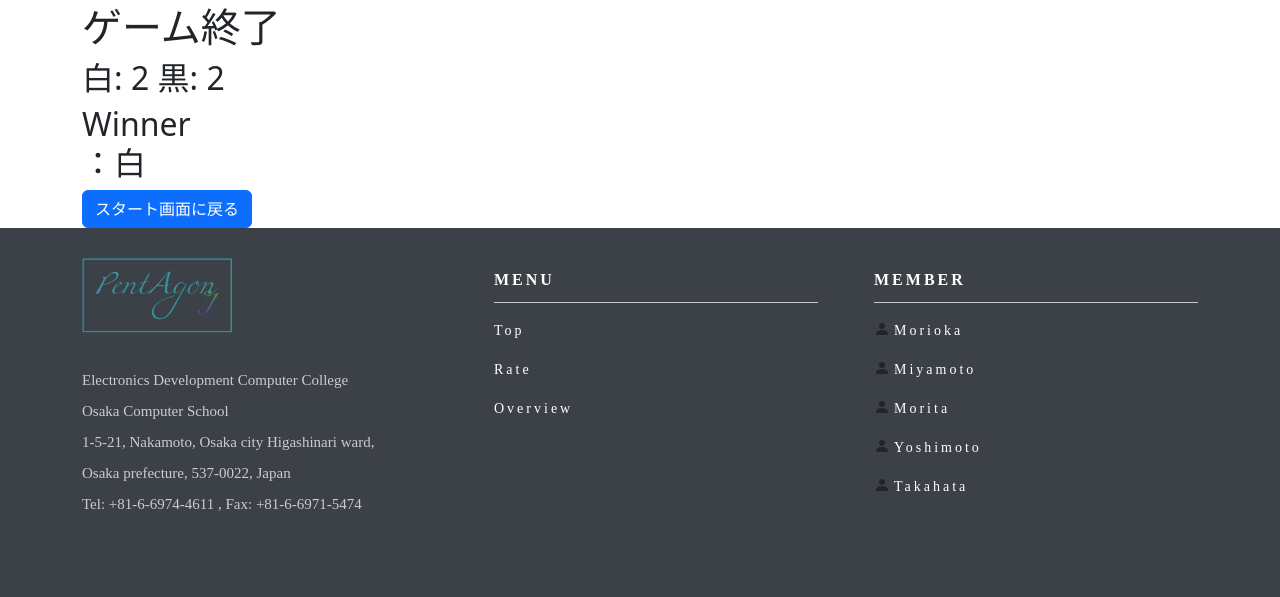
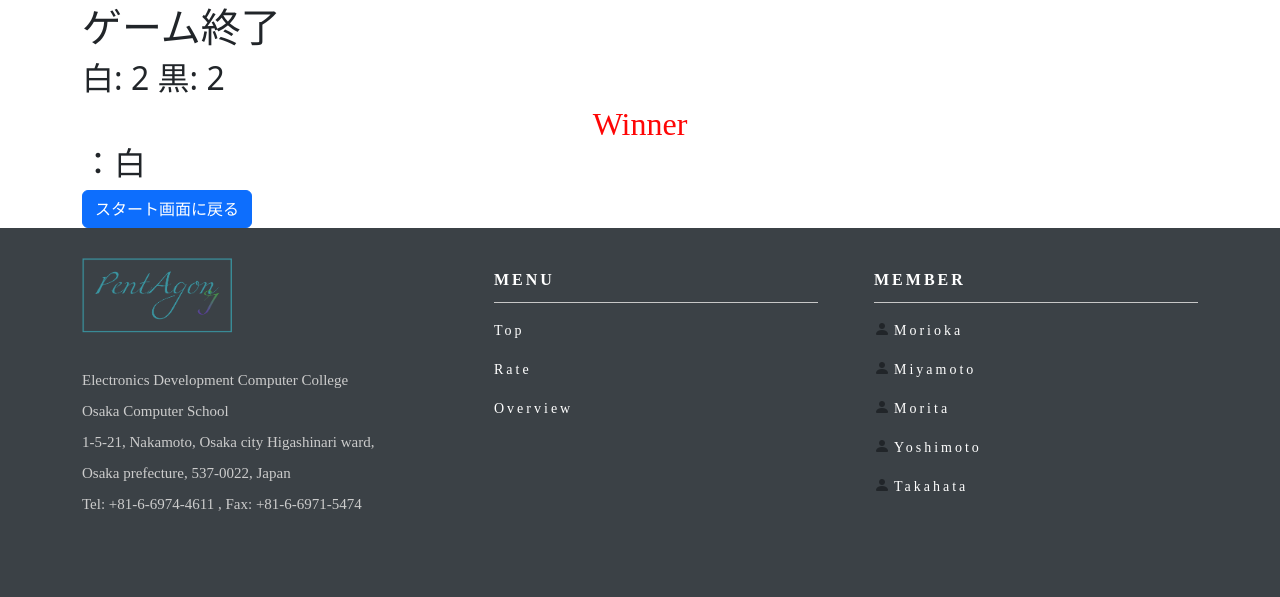
Before and after one commit to overclockbrain/DjangoSIteProgram, a Django app: page /result/ in a window 1280 px wide. Shown: the part 83-680 px from the top of the page. Run offline with Django 4.2, Linux system fonts and the light colour scheme; some libraries are stand-ins or nearby versions.

Commit message:
Update style.css

```diff
--- a/othellosite/static/othellosite/css/style.css
+++ b/othellosite/static/othellosite/css/style.css
@@ -11,6 +11,13 @@ header {
     text-align: center;
     font-family: 游明朝;
 }
+/*------result画面------*/
+#win{
+    color: #fe0606;
+    text-align: center;
+    font-family: 游明朝;
+}
+/*------(K.Y変更↑)-------*/
 header .headline{
     font-size: 32px;
 }
```
